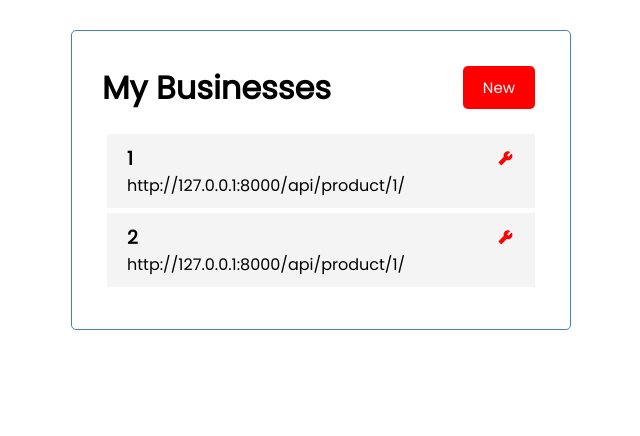
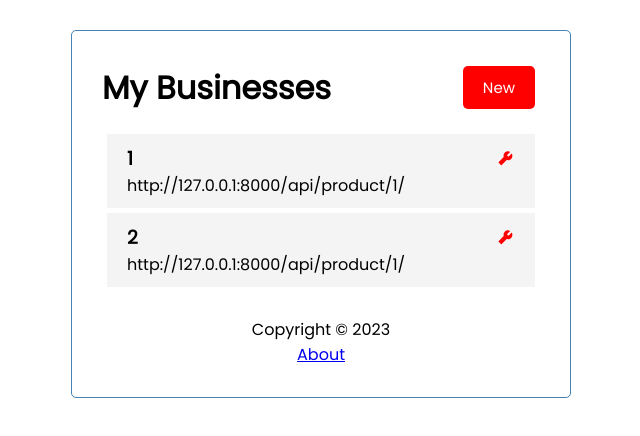
Before and after one commit to alistairliya/django, a React (Create React App) app in the folder my-react-app/: page / in a window 1280 px wide. Shown: the top 436 px of the page, without its empty margins (319-959 px from the left). Built offline with nearby package versions, Linux system fonts and the light colour scheme.

Commit message:
before adding route

```diff
--- a/my-react-app/src/App.js
+++ b/my-react-app/src/App.js
@@ -1,7 +1,10 @@
 import {useState, useEffect} from 'react'
+import {BrowserRouter as Router, Route} from 'react-router-dom'
 import Header from './components/Header'
+import Footer from './components/Footer'
 import Businesses from './components/Businesses'
 import NewBusiness from './components/NewBusiness'
+import About from './components/About'
 
 function App() {
 
@@ -98,6 +101,7 @@
       ):(
         'No business to show'
       )}
+      <Footer />
     </div>
   );
 }
--- /dev/null
+++ b/my-react-app/src/components/About.js
@@ -0,0 +1,10 @@
+const About = () => {
+  return (
+    <div>
+        <h4>Version 1.0.0</h4>
+        <a href='/'>Go Back</a>
+    </div>
+  )
+}
+
+export default About
--- /dev/null
+++ b/my-react-app/src/components/Footer.js
@@ -0,0 +1,11 @@
+
+const Footer = () => {
+  return (
+    <footer>
+        <p>Copyright &copy; 2023</p>
+        <a href="/about">About</a>
+    </footer>
+  )
+}
+
+export default Footer
```
